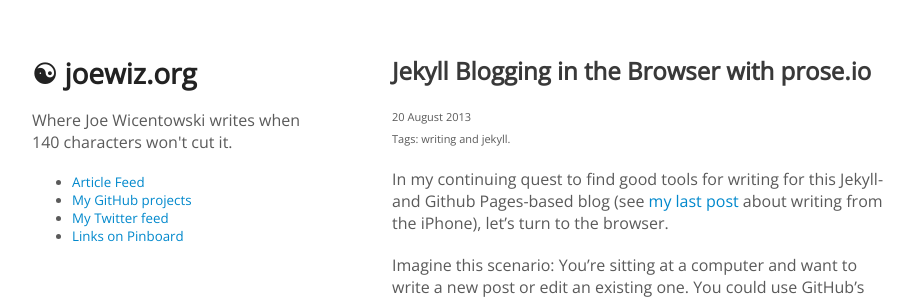
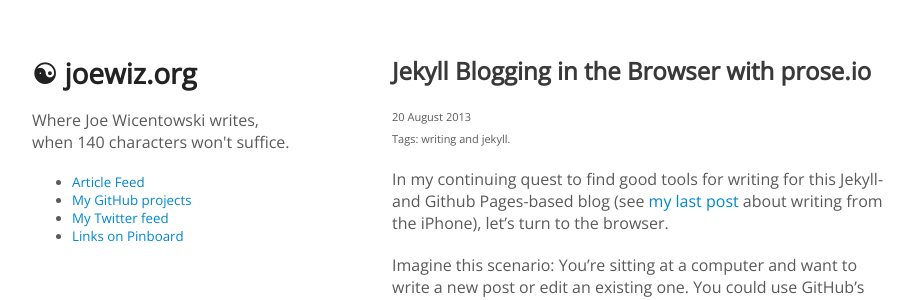
Before and after one commit to joewiz/joewiz.github.io, a Jekyll site: the page built from index.md, in a window 1280 px wide. Shown: the top 300 px of the page, without its empty margins (178-1101 px from the left). Built offline with Jekyll 4.4.1, drawn with Linux system fonts in a browser that asks for light colours; Markdown is read by kramdown in place of the engine named in the settings.

Commit message:
a rhyming tag line?

```diff
--- a/_config.yml
+++ b/_config.yml
@@ -16,7 +16,7 @@
 title:       joewiz.org
 author:      Joe Wicentowski
 email:       joewiz@gmail.com
-description: Where Joe Wicentowski writes when 140 characters won't cut it.
+description: Where Joe Wicentowski writes, when 140 characters won't suffice.
 
 google_analytics:
   account:   UA-582491-4
```
